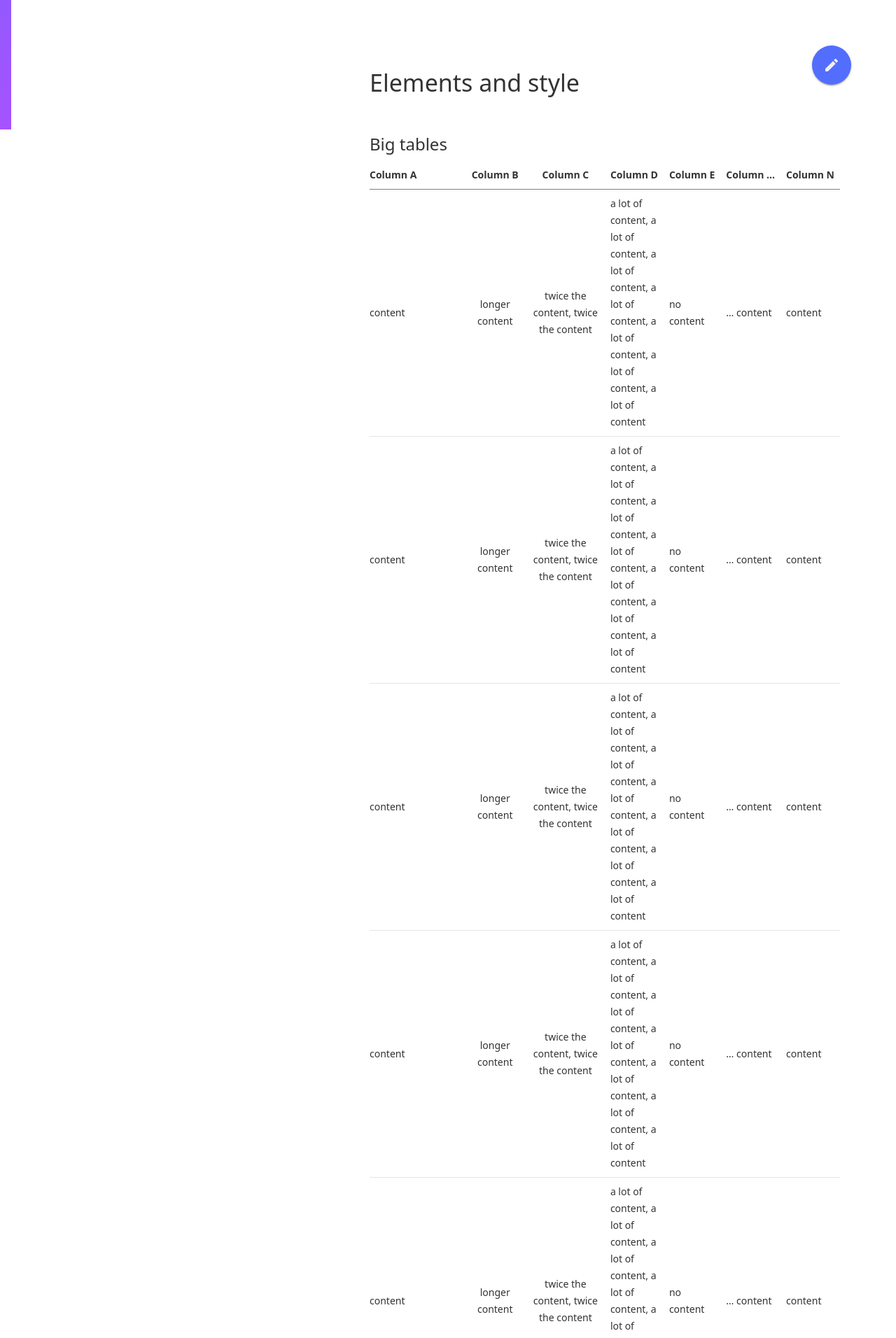
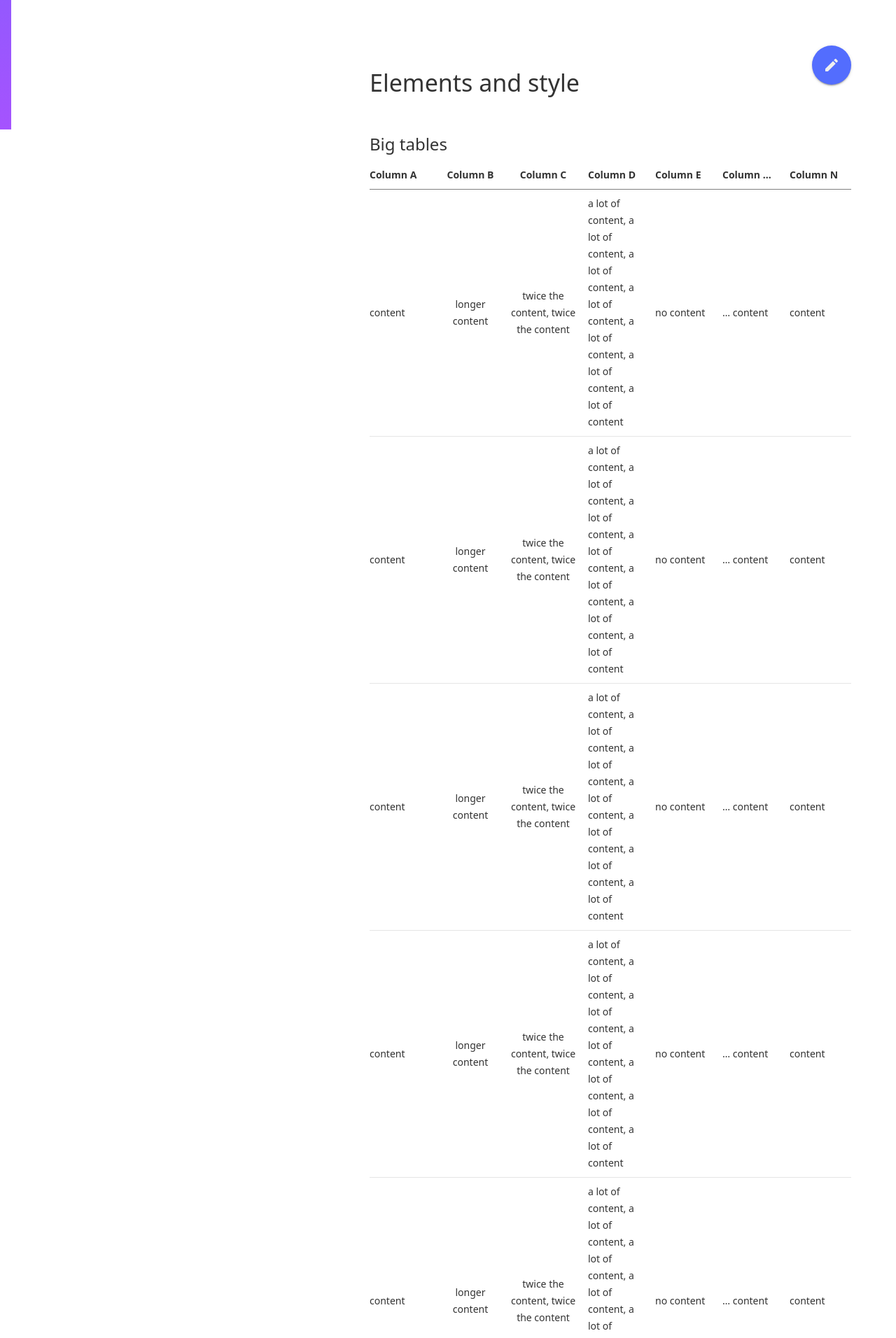
Before and after one commit to nimiq/doc-theme, a Jekyll site: the page built from README.md, in a window 1280 px wide. Shown: the part 715-2627 px from the top of the page at 70% size. Built offline with Jekyll 4.4.1, drawn with Linux system fonts in a browser that asks for light colours; our own code applies the rules of GitHub Pages for plain Markdown files.

Commit message:
Min width for columns.

```diff
--- a/assets/css/style.css
+++ b/assets/css/style.css
@@ -214,6 +214,7 @@ th {
 
 td {
     border-bottom: 1px solid rgba(0, 0, 0, 0.1);
+    min-width: 96px;
 }
 
 td:first-child {
@@ -455,11 +456,6 @@ a#nav-button{
         box-shadow: inset -5px 0px 7px #fefefe;
     }
 
-    table tbody {
-        width: 2000px;
-        display: block;
-    }
-
     section {
         width: 100%;
     }
```
